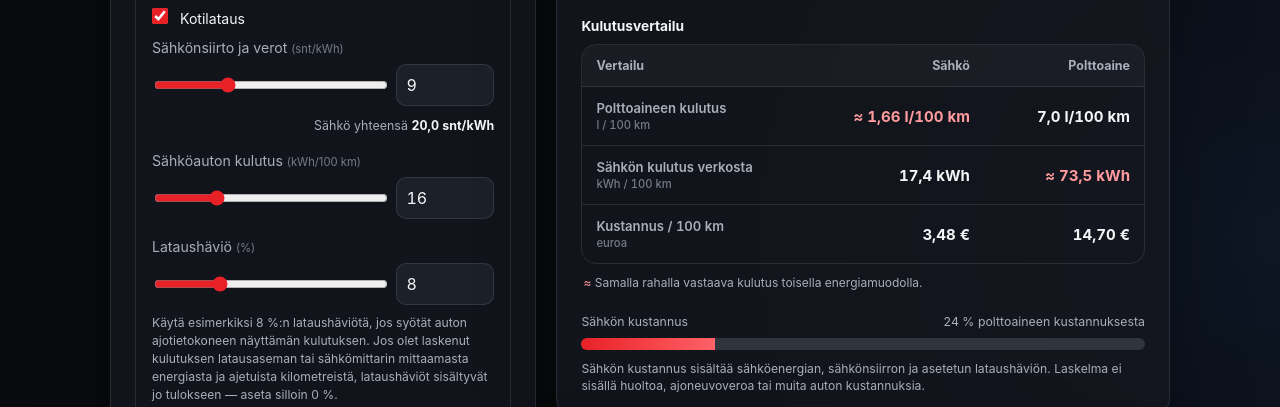
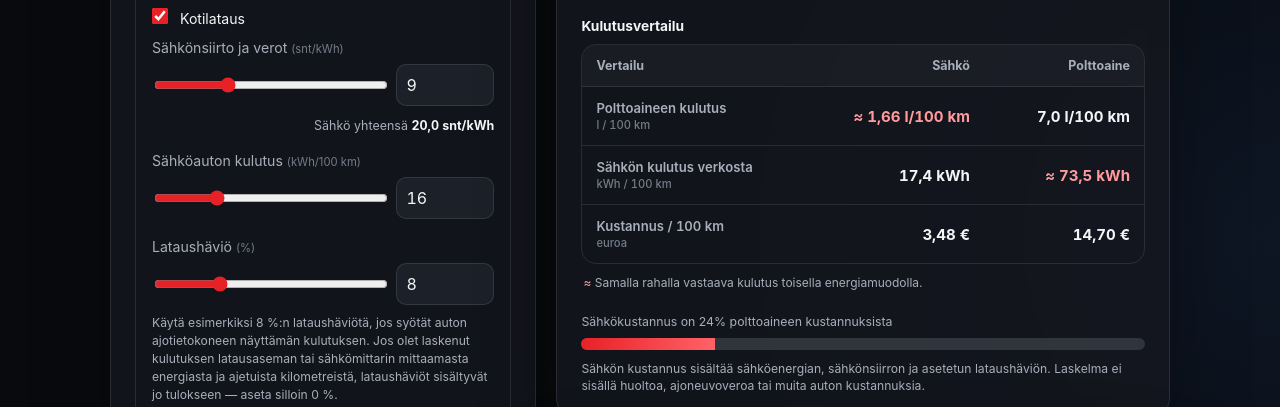
Before and after one commit to esamattis/ev-vs-ice, a website: page index.html in a window 1280 px wide. Shown: the part 393-800 px from the top of the page. Drawn offline with Linux system fonts and the light colour scheme.

Commit message:
Update electricity cost label

```diff
--- a/index.html
+++ b/index.html
@@ -198,7 +198,7 @@
           </div>
           <p class="table-note"><span class="equivalent-value">≈</span> Samalla rahalla vastaava kulutus toisella energiamuodolla.</p>
           <div class="bar-wrap">
-            <div class="bar-labels"><span>Sähkön kustannus</span><span id="shareLabel">24 % polttoaineen kustannuksesta</span></div>
+            <div class="bar-labels" id="shareLabel">Sähkökustannus on 24% polttoaineen kustannuksista</div>
             <div class="bar"><div class="electric" id="costBar"></div></div>
             <p class="bar-note" id="electricityCostNote">Sähkön kustannus sisältää sähköenergian, sähkönsiirron ja asetetun lataushäviön. Laskelma ei sisällä huoltoa, ajoneuvoveroa tai muita auton kustannuksia.</p>
           </div>
@@ -310,7 +310,7 @@
       ['ev100', 'ice100'].forEach(id => document.querySelector(`#${id}`).textContent = euros(result[id], 2));
       ['evTrip', 'iceTrip', 'savingTrip'].forEach(id => document.querySelector(`#${id}`).textContent = euros(result[id], 2));
       ['evMonth', 'iceMonth', 'savingMonth'].forEach(id => document.querySelector(`#${id}`).textContent = euros(result[id], 2));
-      document.querySelector('#shareLabel').textContent = `${fi(result.share, 0)} % polttoaineen kustannuksesta`;
+      document.querySelector('#shareLabel').textContent = `Sähkökustannus on ${fi(result.share, 0)}% polttoaineen kustannuksista`;
       document.querySelector('#costBar').style.width = `${Math.min(100, Math.max(0, result.share))}%`;
       document.querySelector('#electricityCostNote').textContent = homeChargingToggle.checked
         ? 'Sähkön kustannus sisältää sähköenergian, sähkönsiirron ja asetetun lataushäviön. Laskelma ei sisällä huoltoa, ajoneuvoveroa tai muita auton kustannuksia.'
```
